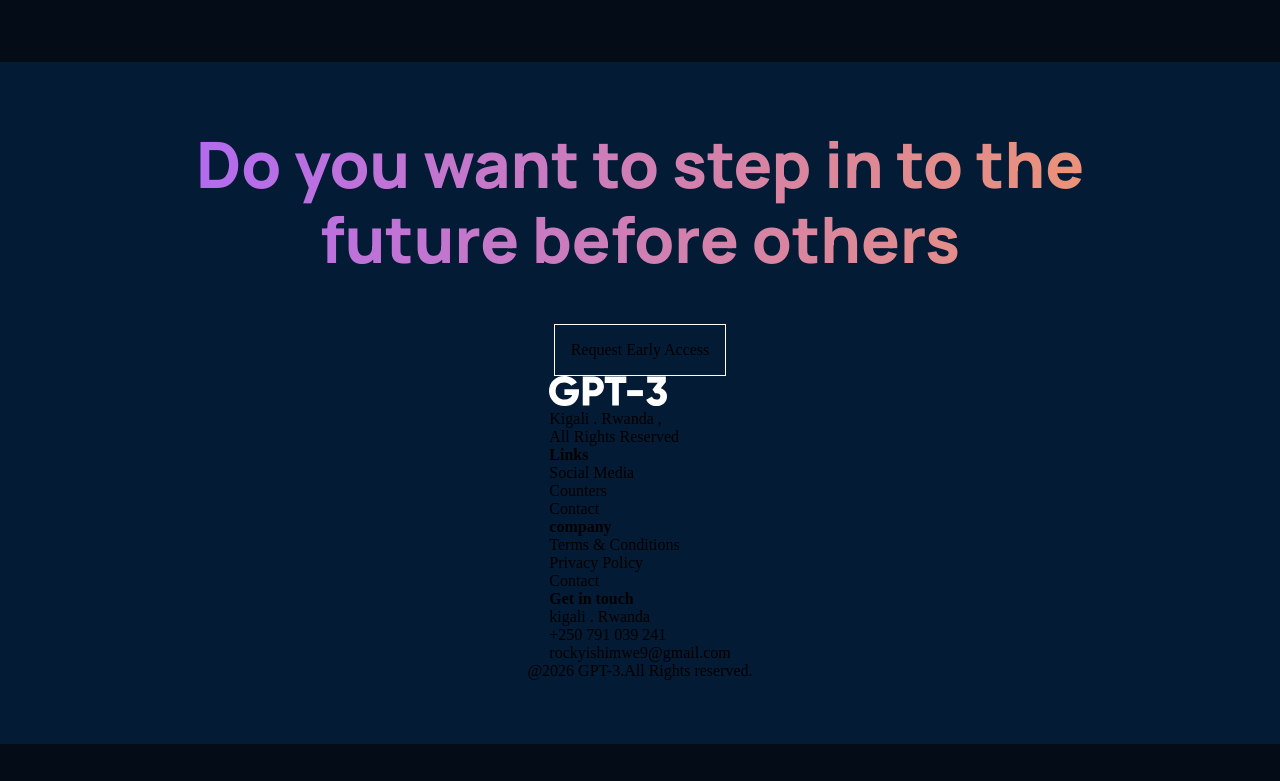
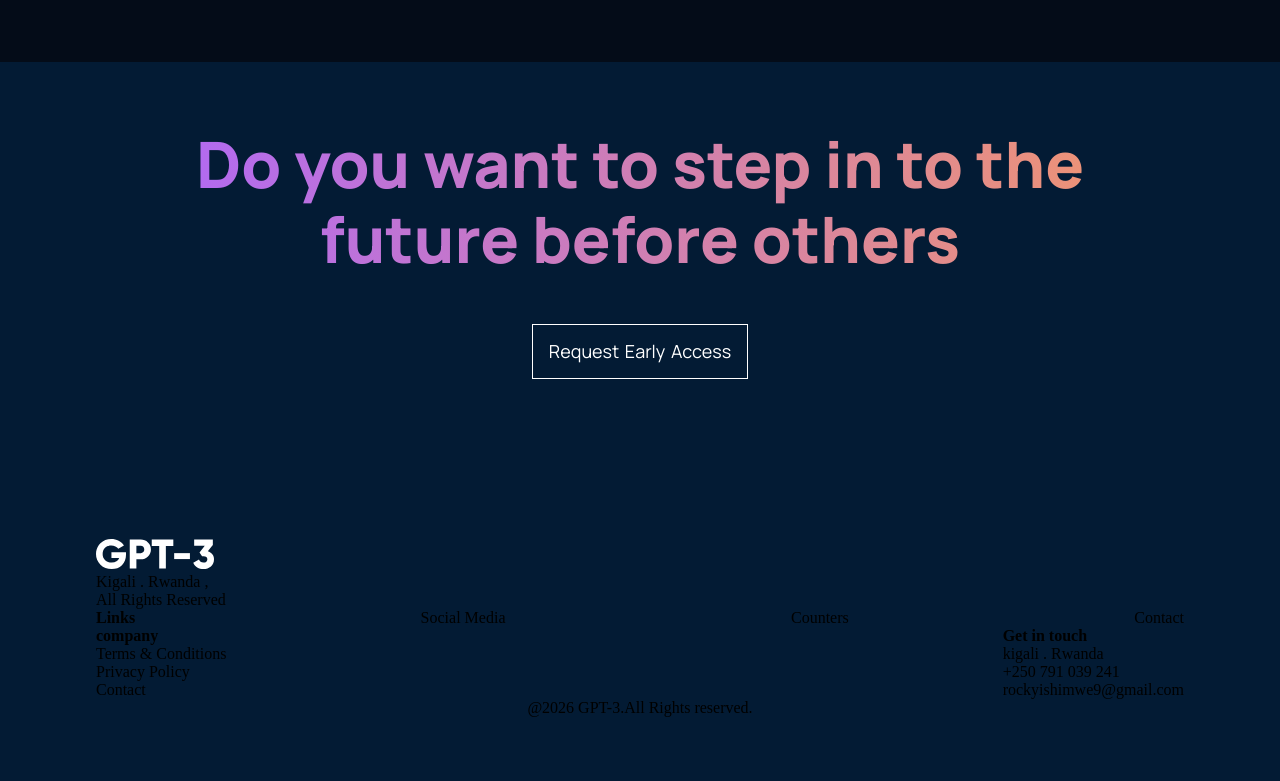
Before and after one commit to rockyishimwe/gpt3, a React (Create React App) app: page / in a window 1280 px wide. Shown: the part 3773-4554 px from the top of the page. Before the commit the page ends 4517 px from the top, so only its background shows below. Built offline with nearby package versions, Linux system fonts and the light colour scheme.

Commit message:
added footer styes'

```diff
--- a/src/containers/footer/footer.css
+++ b/src/containers/footer/footer.css
@@ -24,4 +24,21 @@
     padding: 1rem;
     border:  1px solid #fff;
     text-align: center;
+    margin-bottom: 10rem;
+    cursor: pointer;
 }
+.gpt3__footer-btn p {
+    font-size: 18px;
+    font-family: var(--font-family);
+    line-height: 21px;
+    color: #fff;
+    word-spacing:2px;
+}
+.gpt3__footer-links {
+    display: flex;
+    justify-content: space-between;
+    align-items: flex-start;
+    flex-direction: row;
+    flex-wrap: wrap;
+    width: 100%;
+}
```
